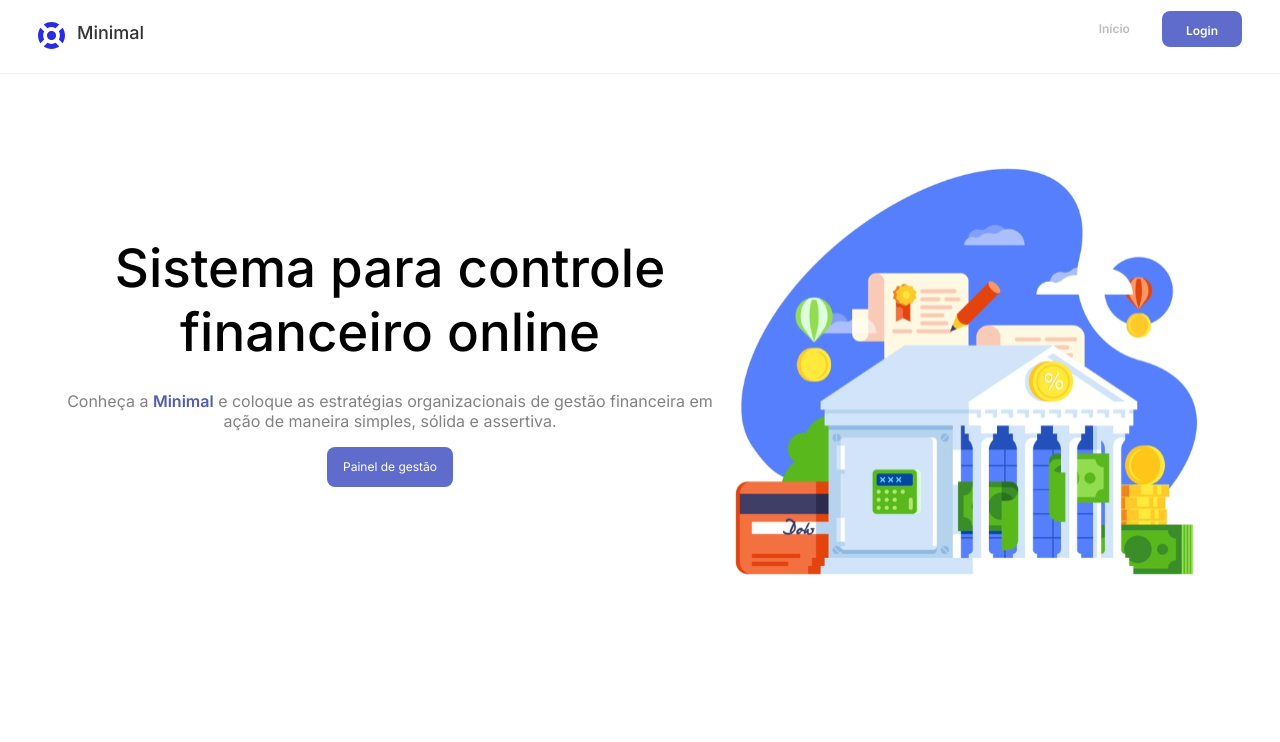
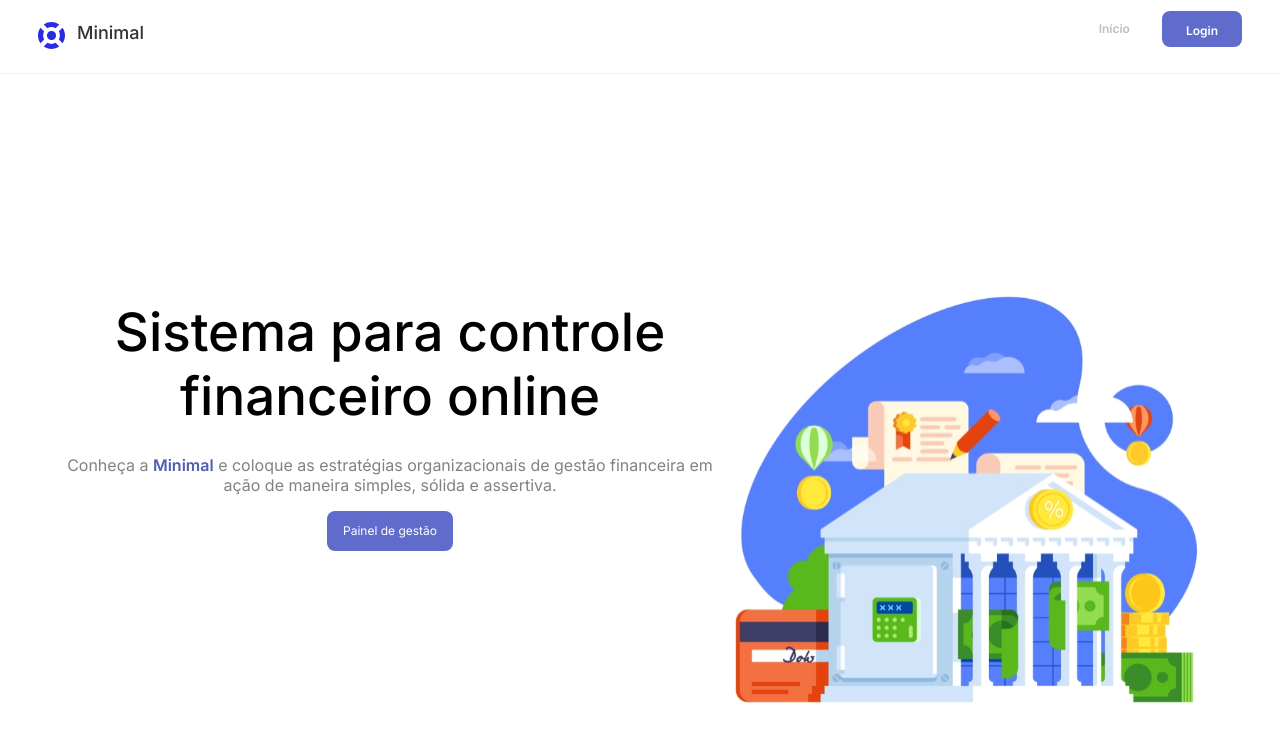
Before and after one commit to luiabdiel/Minimal, a React (Vite) app: page / in a window 1280 px wide. Shown: the top 742 px of the page. Built offline with nearby package versions, Linux system fonts and the light colour scheme.

Commit message:
refactor: styles component main and new link in image

```diff
--- a/src/components/Main/styles.ts
+++ b/src/components/Main/styles.ts
@@ -77,7 +77,7 @@ export const MainContentImage = styled.div`
     max-width: 500px;
     width: 100%;
 
-    margin-top: 2rem;
+    margin-top: 10rem;
 
     padding-bottom: 1rem;
 
--- a/src/components/Navbar/index.tsx
+++ b/src/components/Navbar/index.tsx
@@ -21,7 +21,7 @@ export function Navbar({ setMenuIsVisible }:INavbarProps) {
   return (
     <NavbarContainer>
       <LogoContent>
-        <img src={logo} alt="" />
+        <a href="/"><img src={logo} alt="" /></a>
         <h1>Minimal</h1>
       </LogoContent>
 
```
